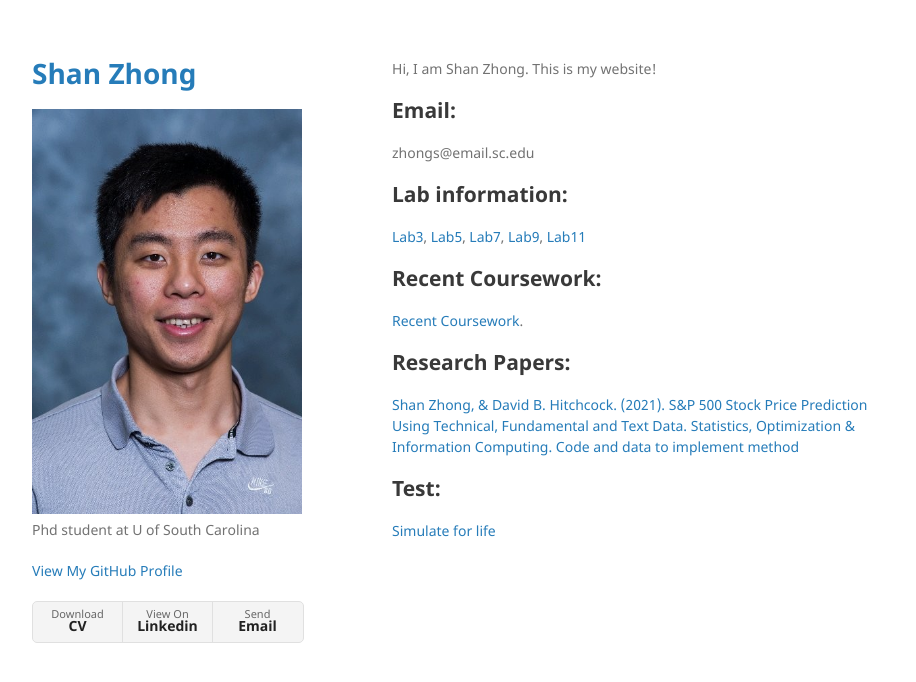
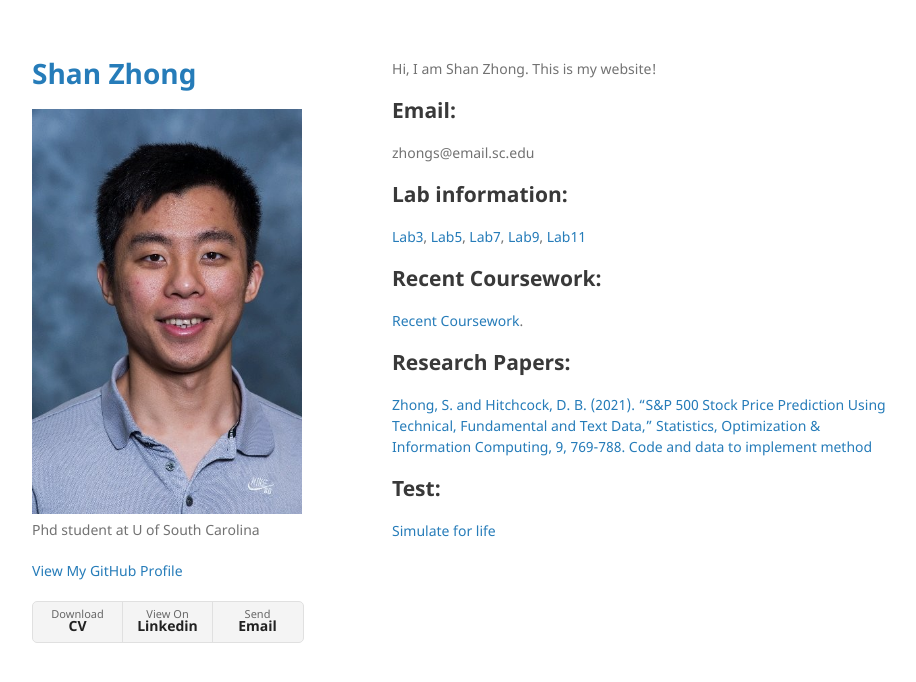
Before and after one commit to Shanlearning/Shanlearning.github.io, a Jekyll site: the page built from index.md, in a window 1280 px wide. Shown: the top 682 px of the page, without its empty margins (178-1094 px from the left). Built offline with Jekyll 4.4.1, drawn with Linux system fonts in a browser that asks for light colours.

Commit message:
Update index.md

```diff
--- a/index.md
+++ b/index.md
@@ -20,7 +20,7 @@ zhongs@email.sc.edu
 [Recent Coursework](https://github.com/Shanlearning/past-coursework#past-coursework).
 
 ## Research Papers:
-[Shan Zhong, & David B. Hitchcock. (2021). S&P 500 Stock Price Prediction Using Technical, Fundamental and Text Data. Statistics, Optimization & Information Computing.](http://www.iapress.org/index.php/soic/article/view/1362) [Code and data to implement method](https://github.com/Shanlearning/SP-500-Stock-Prediction)
+[Zhong, S. and Hitchcock, D. B. (2021). “S&P 500 Stock Price Prediction Using Technical, Fundamental and Text Data,” Statistics, Optimization & Information Computing, 9, 769-788.](http://www.iapress.org/index.php/soic/article/view/1362) [Code and data to implement method](https://github.com/Shanlearning/SP-500-Stock-Prediction)
 
 ## Test:
 [Simulate for life](https://shanlearning.github.io/lifeRestart/view/index.html)
```
